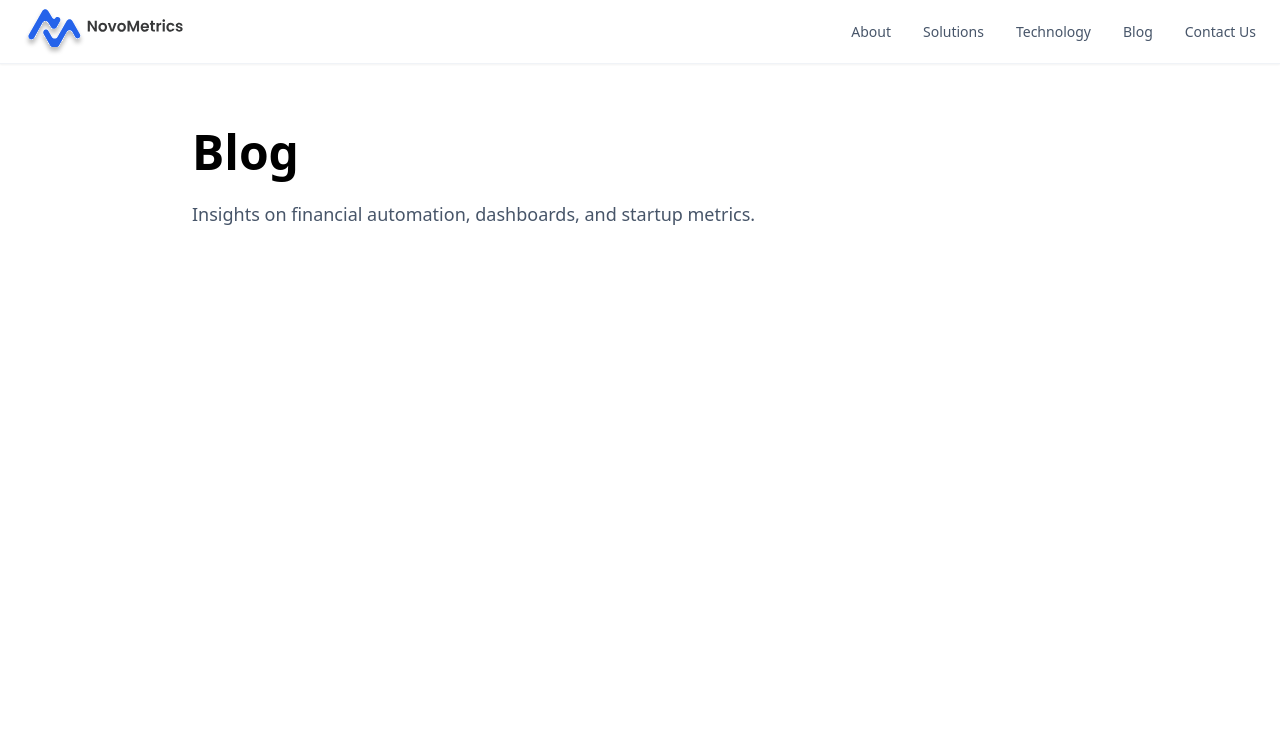
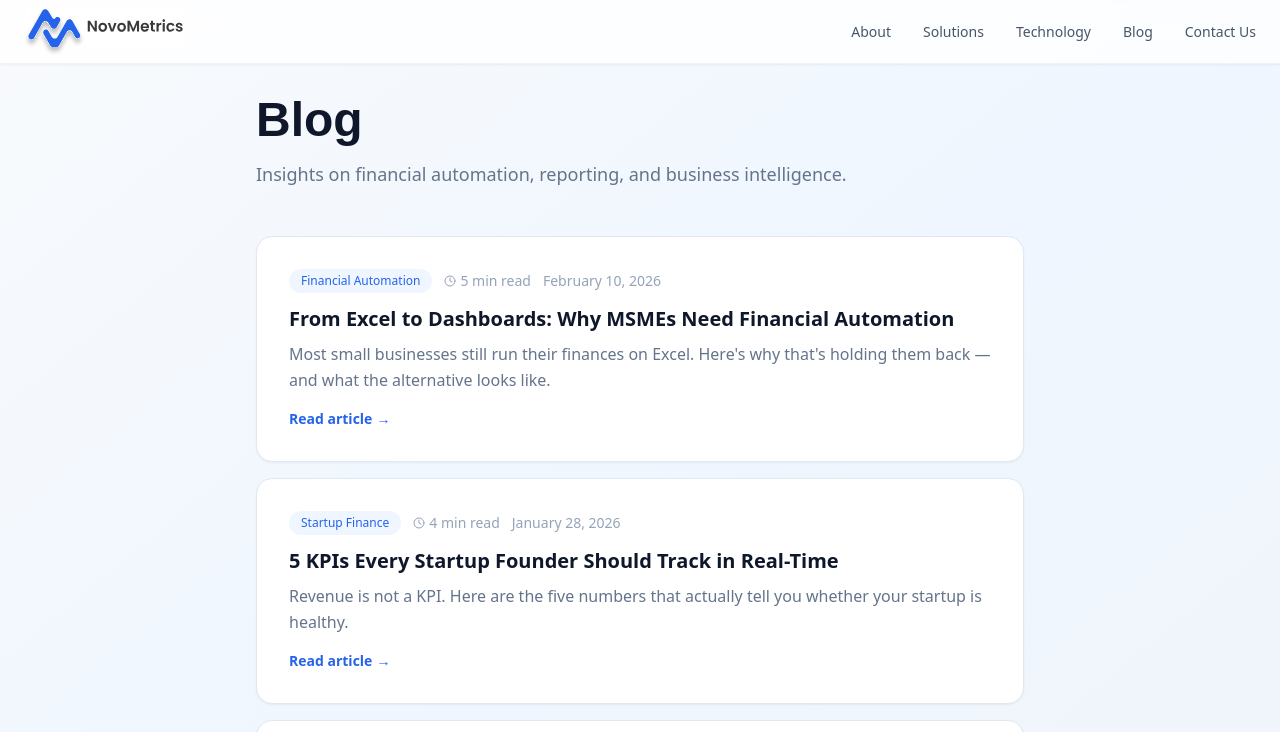
Before and after one commit to NovoMetrics/novometrics-site, a React (Create React App) app: page /blog in a window 1280 px wide. Shown: the top 732 px of the page. Built offline with nearby package versions, Linux system fonts and the light colour scheme.

Commit message:
Blog page

```diff
--- a/package.json
+++ b/package.json
@@ -41,6 +41,7 @@
   "devDependencies": {
     "autoprefixer": "^10.4.24",
     "postcss": "^8.5.6",
+    "raw-loader": "^4.0.2",
     "tailwindcss": "^3.4.19"
   }
 }
--- a/src/pages/Blog.js
+++ b/src/pages/Blog.js
@@ -1,11 +1,161 @@
+import { useState } from "react";
+import { ArrowLeft, Clock, Tag } from "lucide-react";
+
+// Article metadata lives here — just add a new entry for each new article
+// The "file" field must match the filename in your public/articles/ folder
+const articles = [
+  {
+    id: 1,
+    title: "From Excel to Dashboards: Why MSMEs Need Financial Automation",
+    date: "February 10, 2026",
+    readTime: "5 min read",
+    tag: "Financial Automation",
+    summary: "Most small businesses still run their finances on Excel. Here's why that's holding them back — and what the alternative looks like.",
+    file: "excel-to-dashboards.txt"
+  },
+  {
+    id: 2,
+    title: "5 KPIs Every Startup Founder Should Track in Real-Time",
+    date: "January 28, 2026",
+    readTime: "4 min read",
+    tag: "Startup Finance",
+    summary: "Revenue is not a KPI. Here are the five numbers that actually tell you whether your startup is healthy.",
+    file: "5-startup-kpis.txt"
+  },
+  {
+    id: 3,
+    title: "What is MIS Reporting and Why Does It Matter for Growing Businesses?",
+    date: "January 15, 2026",
+    readTime: "6 min read",
+    tag: "MIS & Reporting",
+    summary: "MIS stands for Management Information System. But in practice, it's simply the financial data your leadership team needs to make decisions.",
+    file: "what-is-mis-reporting.txt"
+  }
+];
+
 export default function Blog() {
+  const [selected, setSelected] = useState(null);
+  const [content, setContent] = useState("");
+  const [loading, setLoading] = useState(false);
+
+  const openArticle = async (article) => {
+    setLoading(true);
+    setSelected(article);
+
+    try {
+      const response = await fetch(`/articles/${article.file}`);
+      const text = await response.text();
+      setContent(text);
+    } catch (error) {
+      setContent("Sorry, this article could not be loaded.");
+    }
+
+    setLoading(false);
+  };
+
+  const closeArticle = () => {
+    setSelected(null);
+    setContent("");
+  };
+
+  // Renders plain text — empty lines become paragraph breaks
+  const renderContent = (text) => {
+    return text
+      .split(/\n\n+/)
+      .map((para, i) => (
+        <p key={i} className="text-slate-600 leading-relaxed mb-6">
+          {para.trim()}
+        </p>
+      ));
+  };
+
   return (
-    <div className="pt-32 px-6">
-      <div className="max-w-4xl mx-auto">
-        <h1 className="text-5xl font-bold mb-6">Blog</h1>
-        <p className="text-lg text-slate-600">
-          Insights on financial automation, dashboards, and startup metrics.
-        </p>
+    <div className="min-h-screen bg-gradient-to-br from-slate-50 via-blue-50 to-slate-100 pt-24 px-6 pb-20">
+      <div className="max-w-3xl mx-auto">
+
+        {/* Article List */}
+        {!selected && (
+          <>
+            <div className="mb-12">
+              <h1
+                className="text-5xl font-bold text-slate-900 mb-4"
+                style={{ fontFamily: "'Outfit', sans-serif" }}
+              >
+                Blog
+              </h1>
+              <p className="text-lg text-slate-500">
+                Insights on financial automation, reporting, and business intelligence.
+              </p>
+            </div>
+
+            <div className="space-y-4">
+              {articles.map((article) => (
+                <div
+                  key={article.id}
+                  onClick={() => openArticle(article)}
+                  className="bg-white rounded-2xl p-8 border border-slate-200 shadow-sm hover:shadow-md hover:border-blue-300 transition-all duration-300 cursor-pointer group"
+                >
+                  <div className="flex items-center gap-3 mb-3 text-sm text-slate-400">
+                    <span className="px-3 py-1 bg-blue-50 text-blue-600 rounded-full font-medium text-xs">
+                      {article.tag}
+                    </span>
+                    <span className="flex items-center gap-1">
+                      <Clock className="w-3 h-3" /> {article.readTime}
+                    </span>
+                    <span>{article.date}</span>
+                  </div>
+
+                  <h2 className="text-xl font-bold text-slate-900 mb-2 group-hover:text-blue-600 transition-colors">
+                    {article.title}
+                  </h2>
+                  <p className="text-slate-500 leading-relaxed">{article.summary}</p>
+
+                  <div className="mt-4 text-blue-600 text-sm font-semibold flex items-center gap-1 group-hover:gap-2 transition-all">
+                    Read article <span>→</span>
+                  </div>
+                </div>
+              ))}
+            </div>
+          </>
+        )}
+
+        {/* Article Detail View */}
+        {selected && (
+          <div className="bg-white rounded-2xl border border-slate-200 shadow-sm p-8 md:p-12">
+
+            <button
+              onClick={closeArticle}
+              className="flex items-center gap-2 text-blue-600 font-medium mb-8 hover:gap-3 transition-all"
+            >
+              <ArrowLeft className="w-4 h-4" /> Back to Blog
+            </button>
+
+            <div className="flex flex-wrap items-center gap-3 mb-6 text-sm text-slate-400">
+              <span className="px-3 py-1 bg-blue-50 text-blue-600 rounded-full font-medium text-xs flex items-center gap-1">
+                <Tag className="w-3 h-3" /> {selected.tag}
+              </span>
+              <span className="flex items-center gap-1">
+                <Clock className="w-3 h-3" /> {selected.readTime}
+              </span>
+              <span>{selected.date}</span>
+            </div>
+
+            <h1
+              className="text-3xl md:text-4xl font-bold text-slate-900 mb-8 leading-tight"
+              style={{ fontFamily: "'Outfit', sans-serif" }}
+            >
+              {selected.title}
+            </h1>
+
+            {loading ? (
+              <p className="text-slate-400">Loading article...</p>
+            ) : (
+              <div>{renderContent(content)}</div>
+            )}
+
+          </div>
+        )}
+
       </div>
     </div>
   );
```
Also changed, not shown: public/articles/5-startup-kpis.txt (added), public/articles/excel-to-dashboards.txt (added), public/articles/what-is-mis-reporting.txt (added), 1 other file (tests, documents, lock files or other folders).
